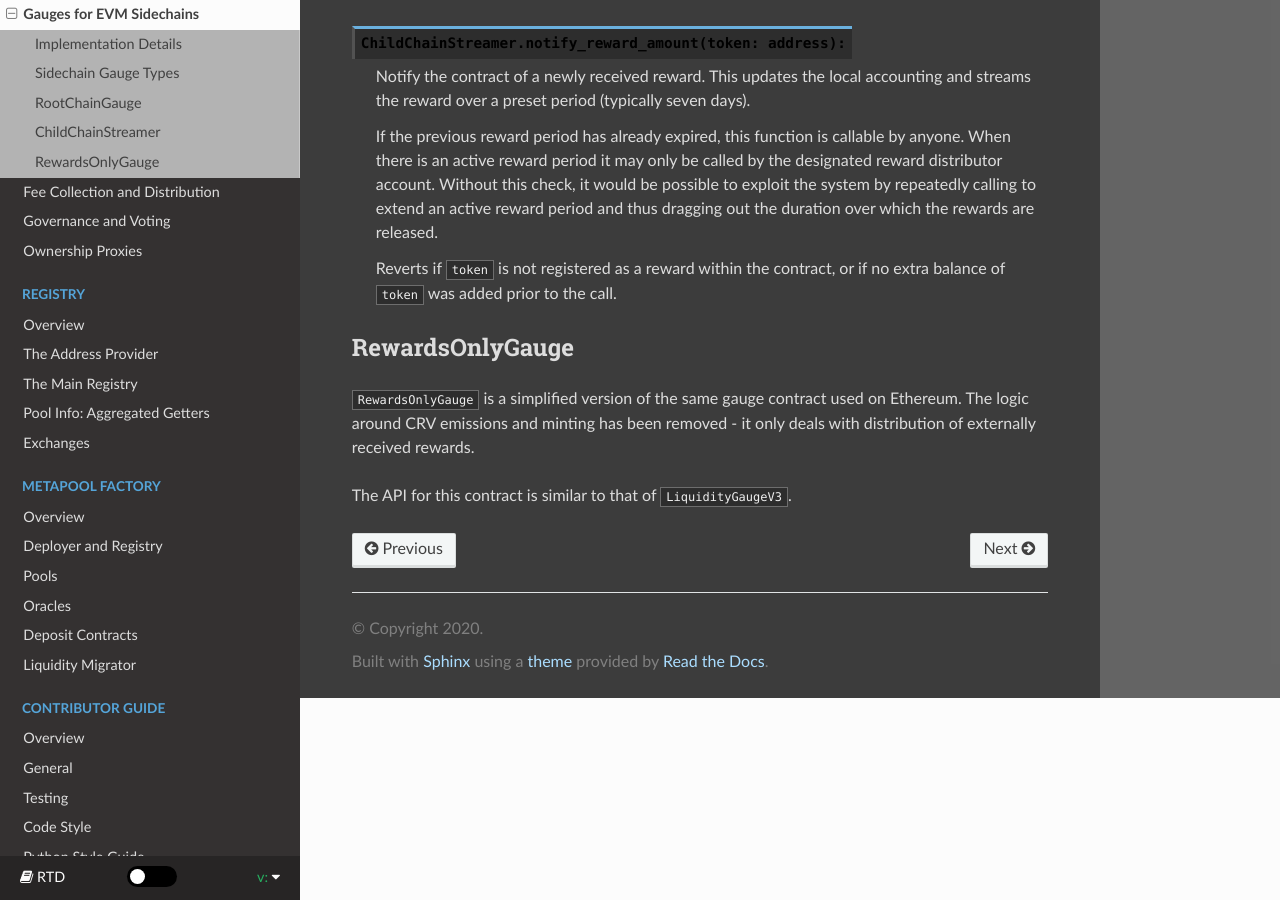
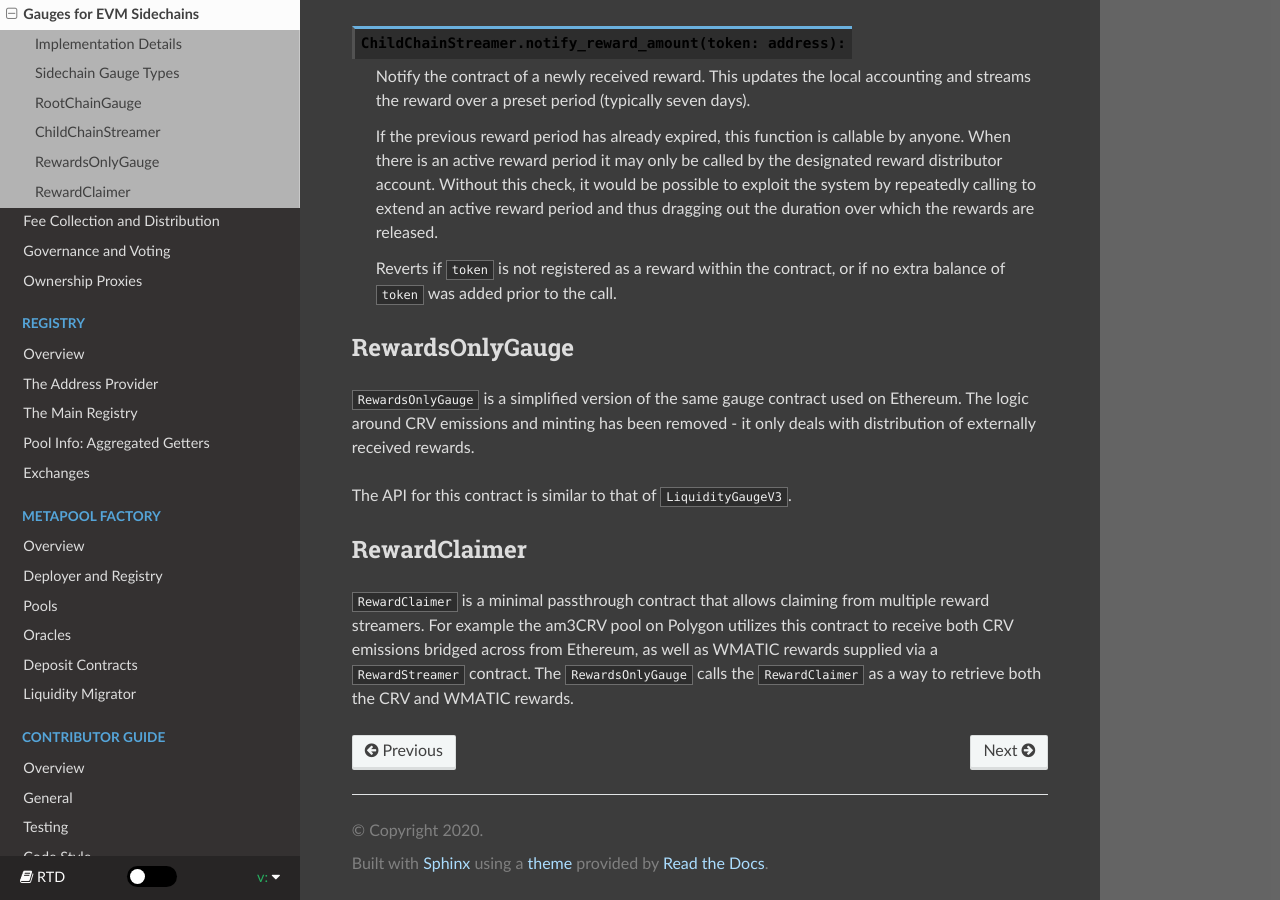
Before and after one commit to softlinkprotocol/curve-docs, a Sphinx documentation site: the page built from docs/dao-gauges-sidechain.rst, in a window 1280 px wide and 900 px high, scrolled down 2131 px. Built offline with Sphinx 7.4.7 and the Read the Docs theme 2.0.0, drawn with Linux system fonts in a browser that asks for light colours.

Commit message:
fix: add RewardClaimer section

```diff
--- a/docs/dao-gauges-sidechain.rst
+++ b/docs/dao-gauges-sidechain.rst
@@ -79,3 +79,8 @@ RewardsOnlyGauge
 ``RewardsOnlyGauge`` is a simplified version of the same gauge contract used on Ethereum. The logic around CRV emissions and minting has been removed - it only deals with distribution of externally received rewards.
 
 The API for this contract is similar to that of ``LiquidityGaugeV3``.
+
+RewardClaimer
+=============
+
+``RewardClaimer`` is a minimal passthrough contract that allows claiming from multiple reward streamers. For example the am3CRV pool on Polygon utilizes this contract to receive both CRV emissions bridged across from Ethereum, as well as WMATIC rewards supplied via a ``RewardStreamer`` contract. The ``RewardsOnlyGauge`` calls the ``RewardClaimer`` as a way to retrieve both the CRV and WMATIC rewards.
```
